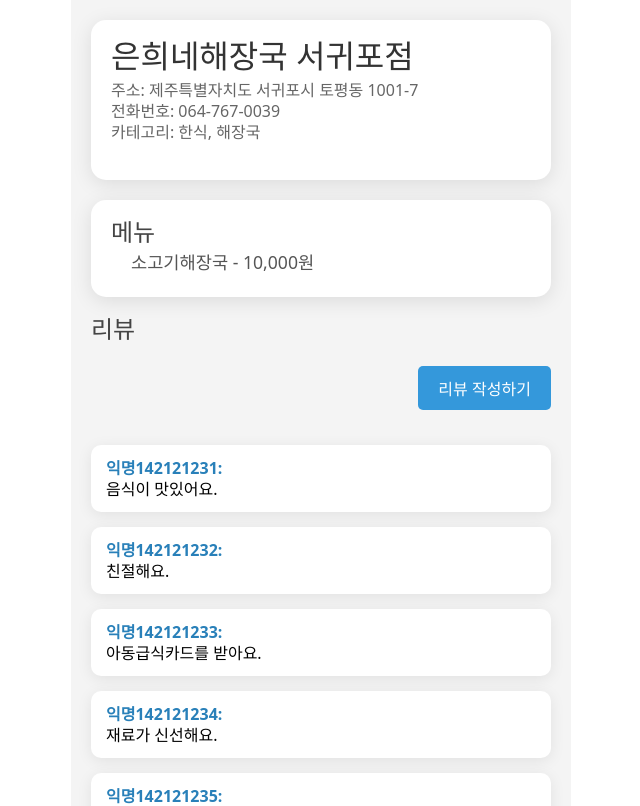
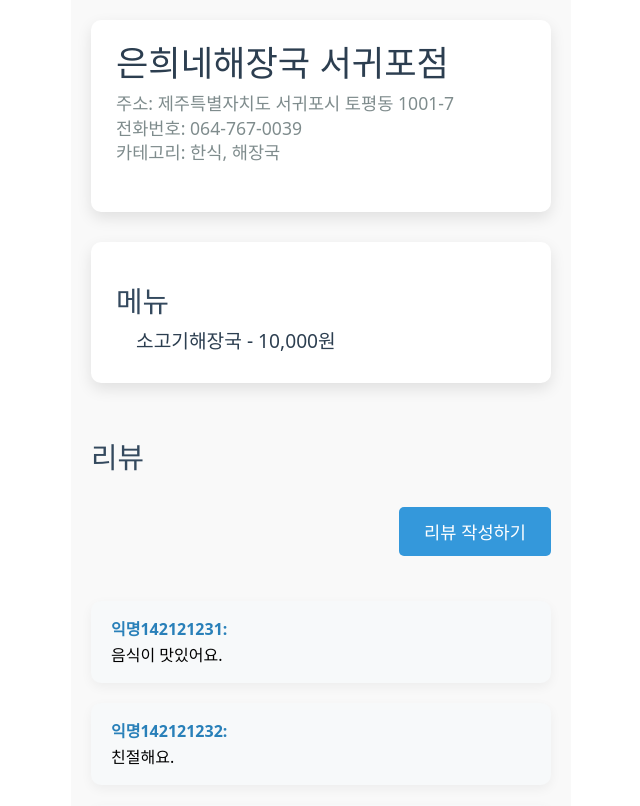
Before and after one commit to 3amdasoo/jeju-little-dreamers-fe-v2, a React (Create React App) app: page /restaurant/1 in a window 1280 px wide. Shown: the top 806 px of the page, without its empty margins (319-959 px from the left). Built offline with nearby package versions, Linux system fonts and the light colour scheme.

Commit message:
디자인 수정

```diff
--- a/src/pages/Restaurant.jsx
+++ b/src/pages/Restaurant.jsx
@@ -97,45 +97,47 @@ export default Restaurant;
 
 const Container = styled.div`
     padding: 20px;
-    background-color: #f4f4f4;
+    background-color: #f9f9f9;
     min-height: 100vh;
     display: flex;
     flex-direction: column;
-    gap: 20px;
-    max-width: 800px;
+    gap: 30px;
+    max-width: 900px;
     margin: 0 auto;
     font-family: "Noto Sans", sans-serif;
 `;
 
 const Card = styled.div`
     background-color: #ffffff;
-    border-radius: 15px;
-    padding: 20px;
-    box-shadow: 0px 4px 20px rgba(0, 0, 0, 0.1);
+    border-radius: 10px;
+    padding: 25px;
+    box-shadow: 0px 6px 15px rgba(0, 0, 0, 0.1);
 `;
 
 const RestaurantInfo = styled.div`
-    margin-bottom: 20px;
+    margin-bottom: 25px;
 `;
 
 const RestaurantName = styled.h1`
-    font-size: 2rem;
-    margin-bottom: 10px;
-    color: #333;
+    font-size: 2.2rem;
+    margin-bottom: 15px;
+    color: #2c3e50;
 `;
 
 const RestaurantDetail = styled.p`
-    font-size: 1rem;
-    margin: 5px 0;
-    color: #666;
+    font-size: 1.1rem;
+    margin: 7px 0;
+    color: #7f8c8d;
 `;
 
-const MenuSection = styled.div``;
+const MenuSection = styled.div`
+    margin-top: 20px;
+`;
 
 const MenuTitle = styled.h2`
-    font-size: 1.5rem;
-    margin-bottom: 10px;
-    color: #444;
+    font-size: 1.8rem;
+    margin-bottom: 15px;
+    color: #34495e;
 `;
 
 const MenuList = styled.ul`
@@ -143,53 +145,54 @@ const MenuList = styled.ul`
 `;
 
 const MenuItem = styled.li`
-    font-size: 1.1rem;
-    margin-bottom: 5px;
-    color: #555;
+    font-size: 1.2rem;
+    margin-bottom: 8px;
+    color: #2c3e50;
 `;
 
 const ReviewSection = styled.div`
     display: flex;
     flex-direction: column;
-    gap: 15px;
+    gap: 20px;
+    margin-top: 30px;
 `;
 
 const ReviewTitle = styled.h2`
-    font-size: 1.5rem;
-    margin-bottom: 10px;
-    color: #444;
+    font-size: 1.8rem;
+    margin-bottom: 15px;
+    color: #34495e;
 `;
 
 const ReviewList = styled.div`
     display: flex;
     flex-direction: column;
-    gap: 15px;
+    gap: 20px;
 `;
 
 const ReviewCard = styled.div`
-    background-color: #ffffff;
+    background-color: #f7f9fa;
     border-radius: 10px;
-    padding: 15px;
-    box-shadow: 0px 3px 15px rgba(0, 0, 0, 0.08);
+    padding: 20px;
+    box-shadow: 0px 4px 12px rgba(0, 0, 0, 0.05);
 `;
 
 const ReviewNickname = styled.span`
     font-weight: bold;
     color: #2980b9;
     display: block;
-    margin-bottom: 5px;
+    margin-bottom: 10px;
 `;
 
 const WriteReviewButton = styled.button`
-    padding: 10px 20px;
+    padding: 12px 25px;
     background-color: #3498db;
     color: #fff;
-    font-size: 1rem;
+    font-size: 1.1rem;
     border: none;
     border-radius: 5px;
     cursor: pointer;
     align-self: flex-end;
-    margin-bottom: 20px;
+    margin-bottom: 25px;
     transition: background-color 0.3s ease;
 
     &:hover {
--- a/src/pages/Review.jsx
+++ b/src/pages/Review.jsx
@@ -98,36 +98,41 @@ export default Review;
 const Container = styled.div`
     max-width: 500px;
     margin: 0 auto;
-    padding: 20px;
-    background-color: #f9f9f9;
-    border-radius: 10px;
-    box-shadow: 0px 4px 10px rgba(0, 0, 0, 0.1);
+    padding: 30px 20px;
+    background-color: #f7f9fa;
+    border-radius: 12px;
+    box-shadow: 0px 6px 15px rgba(0, 0, 0, 0.1);
     text-align: center;
     min-height: 100vh;
+    display: flex;
+    flex-direction: column;
+    justify-content: center;
 `;
 
 const Description = styled.p`
     margin-top: 20px;
-    font-size: 1rem;
-    color: #555;
+    font-size: 1.1rem;
+    color: #7f8c8d;
 `;
 
 const Textarea = styled.textarea`
-    width: 95%;
-    height: 100px;
+    width: 100%;
+    height: 120px;
     margin-top: 20px;
-    padding: 10px;
-    border-radius: 5px;
+    padding: 12px;
+    border-radius: 8px;
     border: 1px solid #ccc;
     font-size: 1rem;
     resize: none;
     margin-bottom: 30px;
+    box-sizing: border-box;
 `;
 
 const ReviewLabel = styled.p`
     margin-bottom: 10px;
-    font-size: 1rem;
+    font-size: 1.1rem;
     font-weight: bold;
+    color: #34495e;
 `;
 
 const ButtonContainer = styled.div`
@@ -135,7 +140,6 @@ const ButtonContainer = styled.div`
     flex-direction: column;
     gap: 15px;
     margin-bottom: 40px;
-    justify-content: center;
 `;
 
 const ReviewPair = styled.div`
@@ -145,7 +149,7 @@ const ReviewPair = styled.div`
 `;
 
 const ReviewButton = styled.button`
-    padding: 12px 25px;
+    padding: 12px 20px;
     background-color: ${({ isSelected }) => (isSelected ? '#3498db' : '#ecf0f1')};
     color: ${({ isSelected }) => (isSelected ? '#fff' : '#333')};
     font-size: 1rem;
@@ -154,6 +158,7 @@ const ReviewButton = styled.button`
     cursor: pointer;
     transition: background-color 0.3s ease, color 0.3s ease;
     flex: 1;
+    min-width: 120px;
 
     &:hover {
         background-color: ${({ isSelected }) => (isSelected ? '#2980b9' : '#bdc3c7')};
@@ -164,7 +169,7 @@ const SubmitButton = styled.button`
     padding: 15px;
     background-color: #2ecc71;
     color: #fff;
-    font-size: 1rem;
+    font-size: 1.1rem;
     font-weight: bold;
     border: none;
     border-radius: 8px;
@@ -175,4 +180,7 @@ const SubmitButton = styled.button`
         background-color: #27ae60;
     }
     margin-top: 30px;
+    align-self: center;
+    width: 100%;
+    max-width: 200px;
 `;
```
